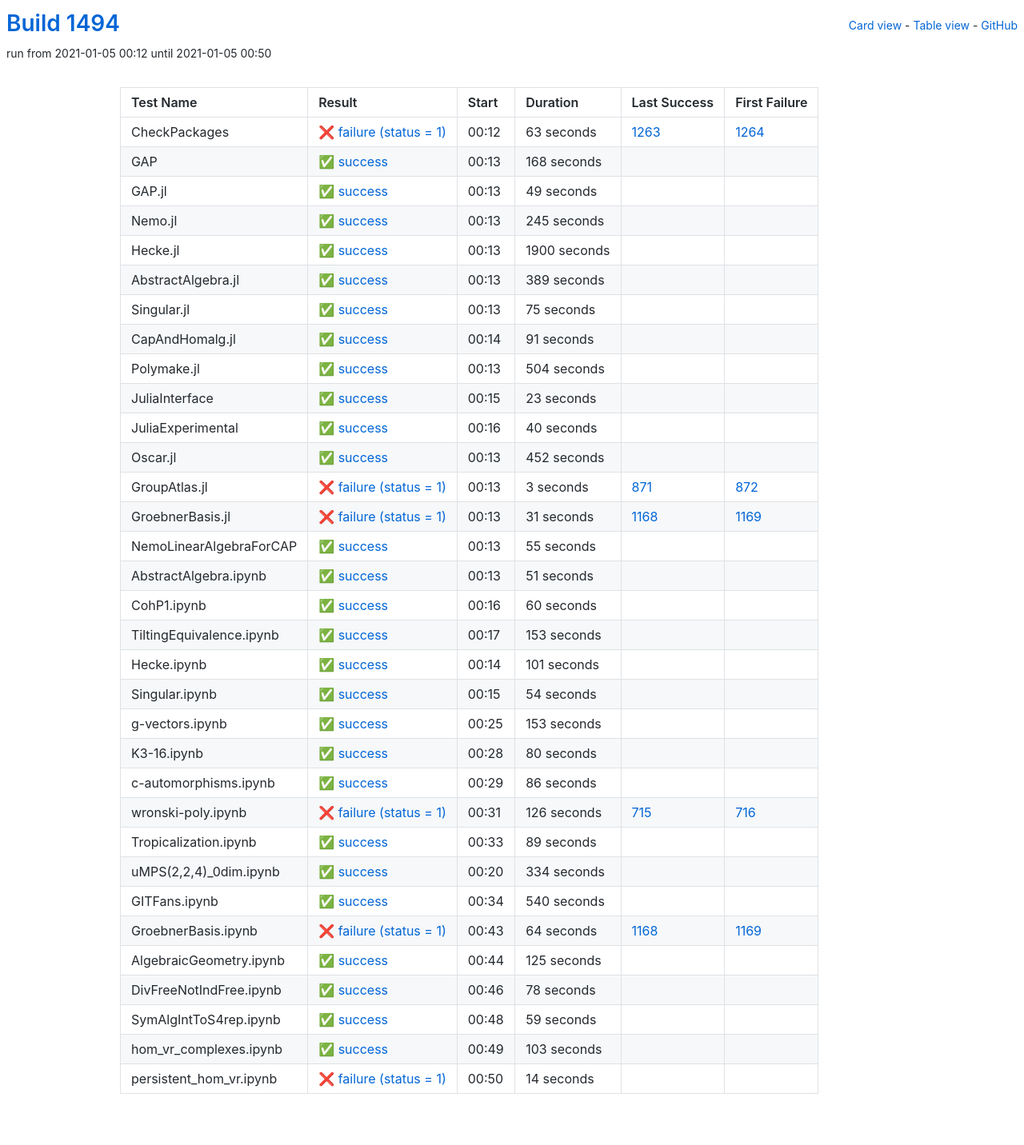
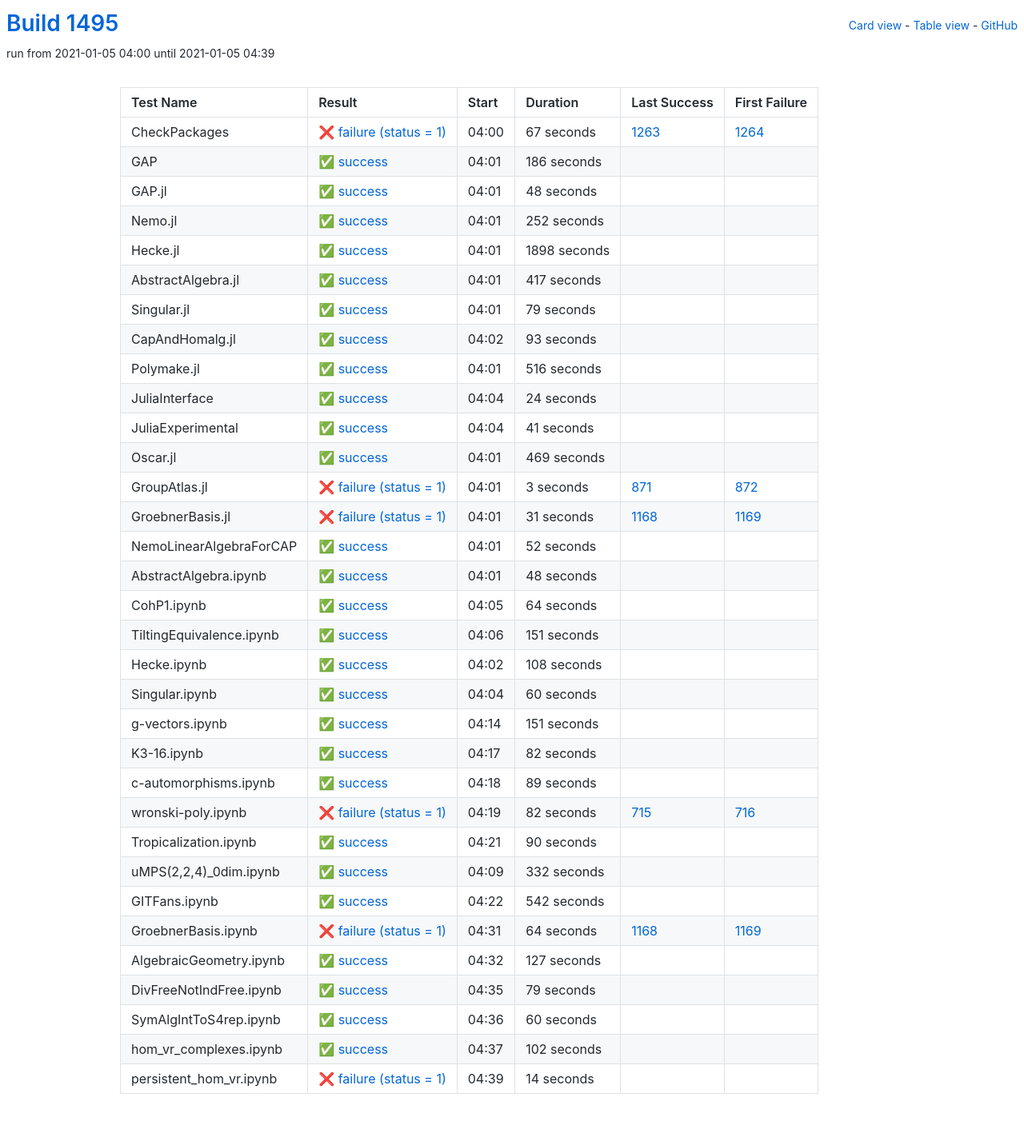
Before and after one commit to oscar-system/oscar-ci-status-stable, a Jekyll site: the page built from table.html, in a window 1280 px wide. Shown: the whole page at 80% size. Built offline with Jekyll 4.4.1, drawn with Linux system fonts in a browser that asks for light colours.

Commit message:
Build #1495

```diff
--- a/_data/ci.yml
+++ b/_data/ci.yml
@@ -1,6 +1,6 @@
 ---
-build: 1494
-build_url: https://oscarci.mathematik.uni-kl.de/job/oscar-stable/1494/
+build: 1495
+build_url: https://oscarci.mathematik.uni-kl.de/job/oscar-stable/1495/
 job: oscar-stable
 organization: oscar-system
 repo: oscar-ci-status-stable
@@ -8,152 +8,152 @@ repourl: https://github.com/oscar-system/oscar-ci-status-stable
 tests:
 - name: CheckPackages
   id: checkpackages
-  log: https://oscarci.mathematik.uni-kl.de/job/oscar-stable/1494/artifact/logs/build-1494/CheckPackages.log
-  start: 2021-01-05 00:12
+  log: https://oscarci.mathematik.uni-kl.de/job/oscar-stable/1495/artifact/logs/build-1495/CheckPackages.log
+  start: 2021-01-05 04:00
   success: false
   exitcode: 1
   status: failure
-  duration: 63
+  duration: 67
   last_success: 1263
   last_success_url: https://oscarci.mathematik.uni-kl.de/job/oscar-stable/1263/
   first_failure: 1264
   first_failure_url: https://oscarci.mathematik.uni-kl.de/job/oscar-stable/1264/
 - name: GAP
   id: gap
-  log: https://oscarci.mathematik.uni-kl.de/job/oscar-stable/1494/artifact/logs/build-1494/GAP.log
-  start: 2021-01-05 00:13
+  log: https://oscarci.mathematik.uni-kl.de/job/oscar-stable/1495/artifact/logs/build-1495/GAP.log
+  start: 2021-01-05 04:01
   success: true
   exitcode: 0
   status: success
-  duration: 168
+  duration: 186
   last_success: false
   last_success_url:
   first_failure: false
   first_failure_url:
 - name: GAP.jl
   id: gap-jl
-  log: https://oscarci.mathematik.uni-kl.de/job/oscar-stable/1494/artifact/logs/build-1494/GAP.jl.log
-  start: 2021-01-05 00:13
+  log: https://oscarci.mathematik.uni-kl.de/job/oscar-stable/1495/artifact/logs/build-1495/GAP.jl.log
+  start: 2021-01-05 04:01
   success: true
   exitcode: 0
   status: success
-  duration: 49
+  duration: 48
   last_success: false
   last_success_url:
   first_failure: false
   first_failure_url:
 - name: Nemo.jl
   id: nemo-jl
-  log: https://oscarci.mathematik.uni-kl.de/job/oscar-stable/1494/artifact/logs/build-1494/Nemo.jl.log
-  start: 2021-01-05 00:13
+  log: https://oscarci.mathematik.uni-kl.de/job/oscar-stable/1495/artifact/logs/build-1495/Nemo.jl.log
+  start: 2021-01-05 04:01
   success: true
   exitcode: 0
   status: success
-  duration: 245
+  duration: 252
   last_success: false
   last_success_url:
   first_failure: false
   first_failure_url:
 - name: Hecke.jl
   id: hecke-jl
-  log: https://oscarci.mathematik.uni-kl.de/job/oscar-stable/1494/artifact/logs/build-1494/Hecke.jl.log
-  start: 2021-01-05 00:13
+  log: https://oscarci.mathematik.uni-kl.de/job/oscar-stable/1495/artifact/logs/build-1495/Hecke.jl.log
+  start: 2021-01-05 04:01
   success: true
   exitcode: 0
   status: success
-  duration: 1900
+  duration: 1898
   last_success: false
   last_success_url:
   first_failure: false
   first_failure_url:
 - name: AbstractAlgebra.jl
   id: abstractalgebra-jl
-  log: https://oscarci.mathematik.uni-kl.de/job/oscar-stable/1494/artifact/logs/build-1494/AbstractAlgebra.jl.log
-  start: 2021-01-05 00:13
+  log: https://oscarci.mathematik.uni-kl.de/job/oscar-stable/1495/artifact/logs/build-1495/AbstractAlgebra.jl.log
+  start: 2021-01-05 04:01
   success: true
   exitcode: 0
   status: success
-  duration: 389
+  duration: 417
   last_success: false
   last_success_url:
   first_failure: false
   first_failure_url:
 - name: Singular.jl
   id: singular-jl
-  log: https://oscarci.mathematik.uni-kl.de/job/oscar-stable/1494/artifact/logs/build-1494/Singular.jl.log
-  start: 2021-01-05 00:13
+  log: https://oscarci.mathematik.uni-kl.de/job/oscar-stable/1495/artifact/logs/build-1495/Singular.jl.log
+  start: 2021-01-05 04:01
   success: true
   exitcode: 0
   status: success
-  duration: 75
+  duration: 79
   last_success: false
   last_success_url:
   first_failure: false
   first_failure_url:
 - name: CapAndHomalg.jl
   id: capandhomalg-jl
-  log: https://oscarci.mathematik.uni-kl.de/job/oscar-stable/1494/artifact/logs/build-1494/CapAndHomalg.jl.log
-  start: 2021-01-05 00:14
+  log: https://oscarci.mathematik.uni-kl.de/job/oscar-stable/1495/artifact/logs/build-1495/CapAndHomalg.jl.log
+  start: 2021-01-05 04:02
   success: true
   exitcode: 0
   status: success
-  duration: 91
+  duration: 93
   last_success: false
   last_success_url:
   first_failure: false
   first_failure_url:
 - name: Polymake.jl
   id: polymake-jl
-  log: https://oscarci.mathematik.uni-kl.de/job/oscar-stable/1494/artifact/logs/build-1494/Polymake.jl.log
-  start: 2021-01-05 00:13
+  log: https://oscarci.mathematik.uni-kl.de/job/oscar-stable/1495/artifact/logs/build-1495/Polymake.jl.log
+  start: 2021-01-05 04:01
   success: true
   exitcode: 0
   status: success
-  duration: 504
+  duration: 516
   last_success: false
   last_success_url:
   first_failure: false
   first_failure_url:
 - name: JuliaInterface
   id: juliainterface
-  log: https://oscarci.mathematik.uni-kl.de/job/oscar-stable/1494/artifact/logs/build-1494/JuliaInterface.log
-  start: 2021-01-05 00:15
+  log: https://oscarci.mathematik.uni-kl.de/job/oscar-stable/1495/artifact/logs/build-1495/JuliaInterface.log
+  start: 2021-01-05 04:04
   success: true
   exitcode: 0
   status: success
-  duration: 23
+  duration: 24
   last_success: false
   last_success_url:
   first_failure: false
   first_failure_url:
 - name: JuliaExperimental
   id: juliaexperimental
-  log: https://oscarci.mathematik.uni-kl.de/job/oscar-stable/1494/artifact/logs/build-1494/JuliaExperimental.log
-  start: 2021-01-05 00:16
+  log: https://oscarci.mathematik.uni-kl.de/job/oscar-stable/1495/artifact/logs/build-1495/JuliaExperimental.log
+  start: 2021-01-05 04:04
   success: true
   exitcode: 0
   status: success
-  duration: 40
+  duration: 41
   last_success: false
   last_success_url:
   first_failure: false
   first_failure_url:
 - name: Oscar.jl
   id: oscar-jl
-  log: https://oscarci.mathematik.uni-kl.de/job/oscar-stable/1494/artifact/logs/build-1494/Oscar.jl.log
-  start: 2021-01-05 00:13
+  log: https://oscarci.mathematik.uni-kl.de/job/oscar-stable/1495/artifact/logs/build-1495/Oscar.jl.log
+  start: 2021-01-05 04:01
   success: true
   exitcode: 0
   status: success
-  duration: 452
+  duration: 469
   last_success: false
   last_success_url:
   first_failure: false
   first_failure_url:
 - name: GroupAtlas.jl
   id: groupatlas-jl
-  log: https://oscarci.mathematik.uni-kl.de/job/oscar-stable/1494/artifact/logs/build-1494/GroupAtlas.jl.log
-  start: 2021-01-05 00:13
+  log: https://oscarci.mathematik.uni-kl.de/job/oscar-stable/1495/artifact/logs/build-1495/GroupAtlas.jl.log
+  start: 2021-01-05 04:01
   success: false
   exitcode: 1
   status: failure
@@ -164,8 +164,8 @@ tests:
   first_failure_url: https://oscarci.mathematik.uni-kl.de/job/oscar-stable/872/
 - name: GroebnerBasis.jl
   id: groebnerbasis-jl
-  log: https://oscarci.mathematik.uni-kl.de/job/oscar-stable/1494/artifact/logs/build-1494/GroebnerBasis.jl.log
-  start: 2021-01-05 00:13
+  log: https://oscarci.mathematik.uni-kl.de/job/oscar-stable/1495/artifact/logs/build-1495/GroebnerBasis.jl.log
+  start: 2021-01-05 04:01
   success: false
   exitcode: 1
   status: failure
@@ -176,32 +176,68 @@ tests:
   first_failure_url: https://oscarci.mathematik.uni-kl.de/job/oscar-stable/1169/
 - name: NemoLinearAlgebraForCAP
   id: nemolinearalgebraforcap
-  log: https://oscarci.mathematik.uni-kl.de/job/oscar-stable/1494/artifact/logs/build-1494/NemoLinearAlgebraForCAP.log
-  start: 2021-01-05 00:13
+  log: https://oscarci.mathematik.uni-kl.de/job/oscar-stable/1495/artifact/logs/build-1495/NemoLinearAlgebraForCAP.log
+  start: 2021-01-05 04:01
   success: true
   exitcode: 0
   status: success
-  duration: 55
+  duration: 52
   last_success: false
   last_success_url:
   first_failure: false
   first_failure_url:
 - name: AbstractAlgebra.ipynb
   id: abstractalgebra-ipynb
-  log: https://oscarci.mathematik.uni-kl.de/job/oscar-stable/1494/artifact/logs/build-1494/AbstractAlgebra.ipynb.log
-  start: 2021-01-05 00:13
+  log: https://oscarci.mathematik.uni-kl.de/job/oscar-stable/1495/artifact/logs/build-1495/AbstractAlgebra.ipynb.log
+  start: 2021-01-05 04:01
   success: true
   exitcode: 0
   status: success
-  duration: 51
+  duration: 48
   last_success: false
   last_success_url:
   first_failure: false
   first_failure_url:
 - name: CohP1.ipynb
   id: cohp1-ipynb
-  log: https://oscarci.mathematik.uni-kl.de/job/oscar-stable/1494/artifact/logs/build-1494/CohP1.ipynb.log
-  start: 2021-01-05 00:16
+  log: https://oscarci.mathematik.uni-kl.de/job/oscar-stable/1495/artifact/logs/build-1495/CohP1.ipynb.log
+  start: 2021-01-05 04:05
+  success: true
+  exitcode: 0
+  status: success
+  duration: 64
+  last_success: false
+  last_success_url:
+  first_failure: false
+  first_failure_url:
+- name: TiltingEquivalence.ipynb
+  id: tiltingequivalence-ipynb
+  log: https://oscarci.mathematik.uni-kl.de/job/oscar-stable/1495/artifact/logs/build-1495/TiltingEquivalence.ipynb.log
+  start: 2021-01-05 04:06
+  success: true
+  exitcode: 0
+  status: success
+  duration: 151
+  last_success: false
+  last_success_url:
+  first_failure: false
+  first_failure_url:
+- name: Hecke.ipynb
+  id: hecke-ipynb
+  log: https://oscarci.mathematik.uni-kl.de/job/oscar-stable/1495/artifact/logs/build-1495/Hecke.ipynb.log
+  start: 2021-01-05 04:02
+  success: true
+  exitcode: 0
+  status: success
+  duration: 108
+  last_success: false
+  last_success_url:
+  first_failure: false
+  first_failure_url:
+- name: Singular.ipynb
+  id: singular-ipynb
+  log: https://oscarci.mathematik.uni-kl.de/job/oscar-stable/1495/artifact/logs/build-1495/Singular.ipynb.log
+  start: 2021-01-05 04:04
   success: true
   exitcode: 0
   status: success
@@ -210,94 +246,34 @@ tests:
   last_success_url:
   first_failure: false
   first_failure_url:
-- name: TiltingEquivalence.ipynb
-  id: tiltingequivalence-ipynb
-  log: https://oscarci.mathematik.uni-kl.de/job/oscar-stable/1494/artifact/logs/build-1494/TiltingEquivalence.ipynb.log
-  start: 2021-01-05 00:17
+- name: g-vectors.ipynb
+  id: g-vectors-ipynb
+  log: https://oscarci.mathematik.uni-kl.de/job/oscar-stable/1495/artifact/logs/build-1495/g-vectors.ipynb.log
+  start: 2021-01-05 04:14
   success: true
   exitcode: 0
   status: success
-  duration: 153
-  last_success: false
-  last_success_url:
-  first_failure: false
-  first_failure_url:
-- name: Hecke.ipynb
-  id: hecke-ipynb
-  log: https://oscarci.mathematik.uni-kl.de/job/oscar-stable/1494/artifact/logs/build-1494/Hecke.ipynb.log
-  start: 2021-01-05 00:14
-  success: true
-  exitcode: 0
-  status: success
-  duration: 101
-  last_success: false
-  last_success_url:
-  first_failure: false
-  first_failure_url:
-- name: Singular.ipynb
-  id: singular-ipynb
-  log: https://oscarci.mathematik.uni-kl.de/job/oscar-stable/1494/artifact/logs/build-1494/Singular.ipynb.log
-  start: 2021-01-05 00:15
-  success: true
-  exitcode: 0
-  status: success
-  duration: 54
-  last_success: false
-  last_success_url:
-  first_failure: false
-  first_failure_url:
-- name: g-vectors.ipynb
-  id: g-vectors-ipynb
-  log: https://oscarci.mathematik.uni-kl.de/job/oscar-stable/1494/artifact/logs/build-1494/g-vectors.ipynb.log
-  start: 2021-01-05 00:25
-  success: true
-  exitcode: 0
-  status: success
-  duration: 153
+  duration: 151
   last_success: false
   last_success_url:
   first_failure: false
   first_failure_url:
 - name: K3-16.ipynb
   id: k3-16-ipynb
-  log: https://oscarci.mathematik.uni-kl.de/job/oscar-stable/1494/artifact/logs/build-1494/K3-16.ipynb.log
-  start: 2021-01-05 00:28
+  log: https://oscarci.mathematik.uni-kl.de/job/oscar-stable/1495/artifact/logs/build-1495/K3-16.ipynb.log
+  start: 2021-01-05 04:17
   success: true
   exitcode: 0
   status: success
-  duration: 80
+  duration: 82
   last_success: false
   last_success_url:
   first_failure: false
   first_failure_url:
 - name: c-automorphisms.ipynb
   id: c-automorphisms-ipynb
-  log: https://oscarci.mathematik.uni-kl.de/job/oscar-stable/1494/artifact/logs/build-1494/c-automorphisms.ipynb.log
-  start: 2021-01-05 00:29
-  success: true
-  exitcode: 0
-  status: success
-  duration: 86
-  last_success: false
-  last_success_url:
-  first_failure: false
-  first_failure_url:
-- name: wronski-poly.ipynb
-  id: wronski-poly-ipynb
-  log: https://oscarci.mathematik.uni-kl.de/job/oscar-stable/1494/artifact/logs/build-1494/wronski-poly.ipynb.log
-  start: 2021-01-05 00:31
-  success: false
-  exitcode: 1
-  status: failure
-  duration: 126
-  last_success: 715
-  last_success_url: https://oscarci.mathematik.uni-kl.de/job/oscar-stable/715/
-  first_failure: 716
-  first_failure_url: https://oscarci.mathematik.uni-kl.de/job/oscar-stable/716/
-- name: Tropicalization.ipynb
-  id: tropicalization-ipynb
-  log: https://oscarci.mathematik.uni-kl.de/job/oscar-stable/1494/artifact/logs/build-1494/Tropicalization.ipynb.log
-  start: 2021-01-05 00:33
+  log: https://oscarci.mathematik.uni-kl.de/job/oscar-stable/1495/artifact/logs/build-1495/c-automorphisms.ipynb.log
+  start: 2021-01-05 04:18
   success: true
   exitcode: 0
   status: success
@@ -306,34 +282,58 @@ tests:
   last_success_url:
   first_failure: false
   first_failure_url:
-- name: uMPS(2,2,4)_0dim.ipynb
-  id: umps-2-2-4-0dim-ipynb
-  log: https://oscarci.mathematik.uni-kl.de/job/oscar-stable/1494/artifact/logs/build-1494/uMPS-2-2-4-_0dim.ipynb.log
-  start: 2021-01-05 00:20
+- name: wronski-poly.ipynb
+  id: wronski-poly-ipynb
+  log: https://oscarci.mathematik.uni-kl.de/job/oscar-stable/1495/artifact/logs/build-1495/wronski-poly.ipynb.log
+  start: 2021-01-05 04:19
+  success: false
+  exitcode: 1
+  status: failure
+  duration: 82
+  last_success: 715
+  last_success_url: https://oscarci.mathematik.uni-kl.de/job/oscar-stable/715/
+  first_failure: 716
+  first_failure_url: https://oscarci.mathematik.uni-kl.de/job/oscar-stable/716/
+- name: Tropicalization.ipynb
+  id: tropicalization-ipynb
+  log: https://oscarci.mathematik.uni-kl.de/job/oscar-stable/1495/artifact/logs/build-1495/Tropicalization.ipynb.log
+  start: 2021-01-05 04:21
   success: true
   exitcode: 0
   status: success
-  duration: 334
+  duration: 90
+  last_success: false
+  last_success_url:
+  first_failure: false
+  first_failure_url:
+- name: uMPS(2,2,4)_0dim.ipynb
+  id: umps-2-2-4-0dim-ipynb
+  log: https://oscarci.mathematik.uni-kl.de/job/oscar-stable/1495/artifact/logs/build-1495/uMPS-2-2-4-_0dim.ipynb.log
+  start: 2021-01-05 04:09
+  success: true
+  exitcode: 0
+  status: success
+  duration: 332
   last_success: false
   last_success_url:
   first_failure: false
   first_failure_url:
 - name: GITFans.ipynb
   id: gitfans-ipynb
-  log: https://oscarci.mathematik.uni-kl.de/job/oscar-stable/1494/artifact/logs/build-1494/GITFans.ipynb.log
-  start: 2021-01-05 00:34
+  log: https://oscarci.mathematik.uni-kl.de/job/oscar-stable/1495/artifact/logs/build-1495/GITFans.ipynb.log
+  start: 2021-01-05 04:22
   success: true
   exitcode: 0
   status: success
-  duration: 540
+  duration: 542
   last_success: false
   last_success_url:
   first_failure: false
   first_failure_url:
 - name: GroebnerBasis.ipynb
   id: groebnerbasis-ipynb
-  log: https://oscarci.mathematik.uni-kl.de/job/oscar-stable/1494/artifact/logs/build-1494/GroebnerBasis.ipynb.log
-  start: 2021-01-05 00:43
+  log: https://oscarci.mathematik.uni-kl.de/job/oscar-stable/1495/artifact/logs/build-1495/GroebnerBasis.ipynb.log
+  start: 2021-01-05 04:31
   success: false
   exitcode: 1
   status: failure
@@ -344,56 +344,56 @@ tests:
   first_failure_url: https://oscarci.mathematik.uni-kl.de/job/oscar-stable/1169/
 - name: AlgebraicGeometry.ipynb
   id: algebraicgeometry-ipynb
-  log: https://oscarci.mathematik.uni-kl.de/job/oscar-stable/1494/artifact/logs/build-1494/AlgebraicGeometry.ipynb.log
-  start: 2021-01-05 00:44
+  log: https://oscarci.mathematik.uni-kl.de/job/oscar-stable/1495/artifact/logs/build-1495/AlgebraicGeometry.ipynb.log
+  start: 2021-01-05 04:32
   success: true
   exitcode: 0
   status: success
-  duration: 125
+  duration: 127
   last_success: false
   last_success_url:
   first_failure: false
   first_failure_url:
 - name: DivFreeNotIndFree.ipynb
   id: divfreenotindfree-ipynb
-  log: https://oscarci.mathematik.uni-kl.de/job/oscar-stable/1494/artifact/logs/build-1494/DivFreeNotIndFree.ipynb.log
-  start: 2021-01-05 00:46
+  log: https://oscarci.mathematik.uni-kl.de/job/oscar-stable/1495/artifact/logs/build-1495/DivFreeNotIndFree.ipynb.log
+  start: 2021-01-05 04:35
   success: true
   exitcode: 0
   status: success
-  duration: 78
+  duration: 79
   last_success: false
   last_success_url:
   first_failure: false
   first_failure_url:
 - name: SymAlgIntToS4rep.ipynb
   id: symalginttos4rep-ipynb
-  log: https://oscarci.mathematik.uni-kl.de/job/oscar-stable/1494/artifact/logs/build-1494/SymAlgIntToS4rep.ipynb.log
-  start: 2021-01-05 00:48
+  log: https://oscarci.mathematik.uni-kl.de/job/oscar-stable/1495/artifact/logs/build-1495/SymAlgIntToS4rep.ipynb.log
+  start: 2021-01-05 04:36
   success: true
   exitcode: 0
   status: success
-  duration: 59
+  duration: 60
   last_success: false
   last_success_url:
   first_failure: false
   first_failure_url:
 - name: hom_vr_complexes.ipynb
   id: hom-vr-complexes-ipynb
-  log: https://oscarci.mathematik.uni-kl.de/job/oscar-stable/1494/artifact/logs/build-1494/hom_vr_complexes.ipynb.log
-  start: 2021-01-05 00:49
+  log: https://oscarci.mathematik.uni-kl.de/job/oscar-stable/1495/artifact/logs/build-1495/hom_vr_complexes.ipynb.log
+  start: 2021-01-05 04:37
   success: true
   exitcode: 0
   status: success
-  duration: 103
+  duration: 102
   last_success: false
   last_success_url:
   first_failure: false
   first_failure_url:
 - name: persistent_hom_vr.ipynb
   id: persistent-hom-vr-ipynb
-  log: https://oscarci.mathematik.uni-kl.de/job/oscar-stable/1494/artifact/logs/build-1494/persistent_hom_vr.ipynb.log
-  start: 2021-01-05 00:50
+  log: https://oscarci.mathematik.uni-kl.de/job/oscar-stable/1495/artifact/logs/build-1495/persistent_hom_vr.ipynb.log
+  start: 2021-01-05 04:39
   success: false
   exitcode: 1
   status: failure
```
Also changed, not shown: README.md.
